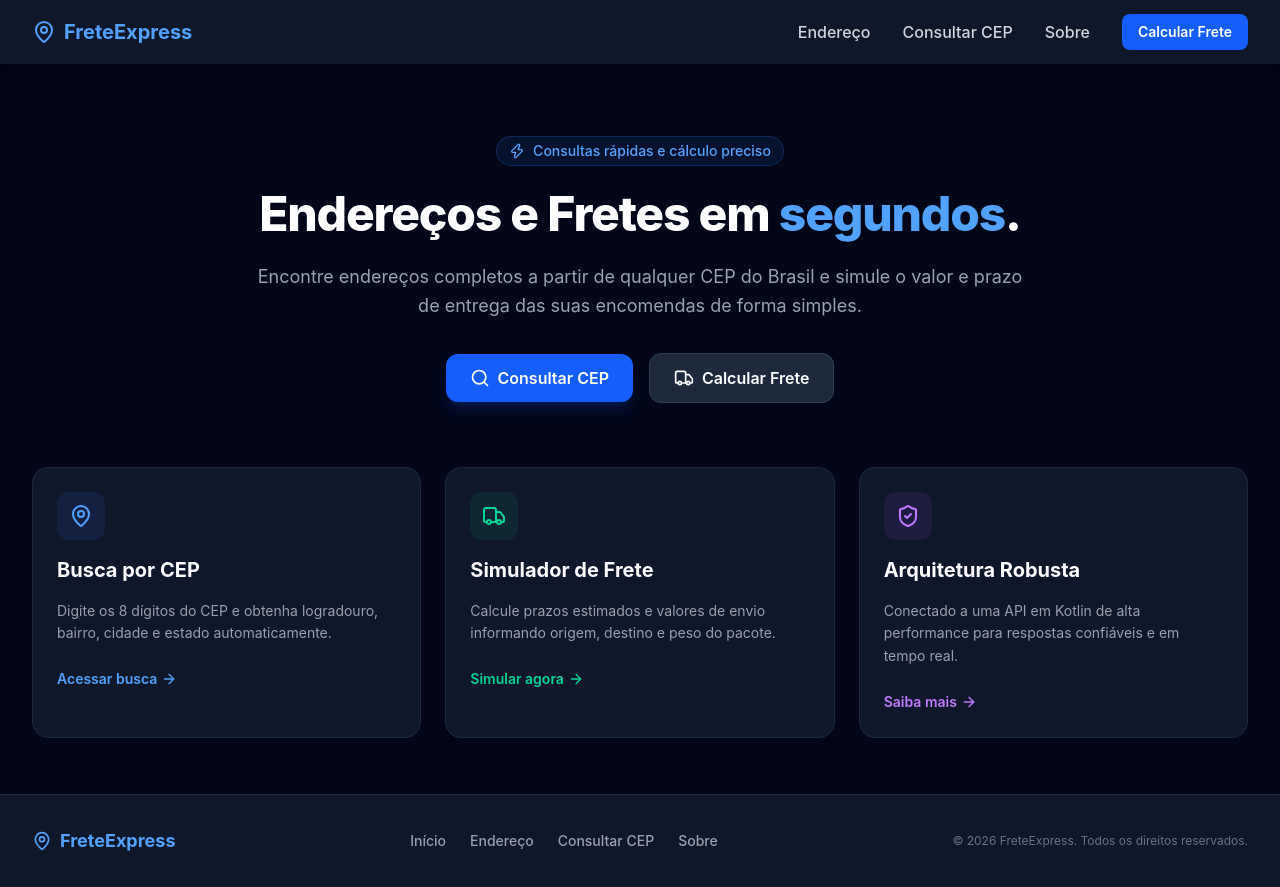
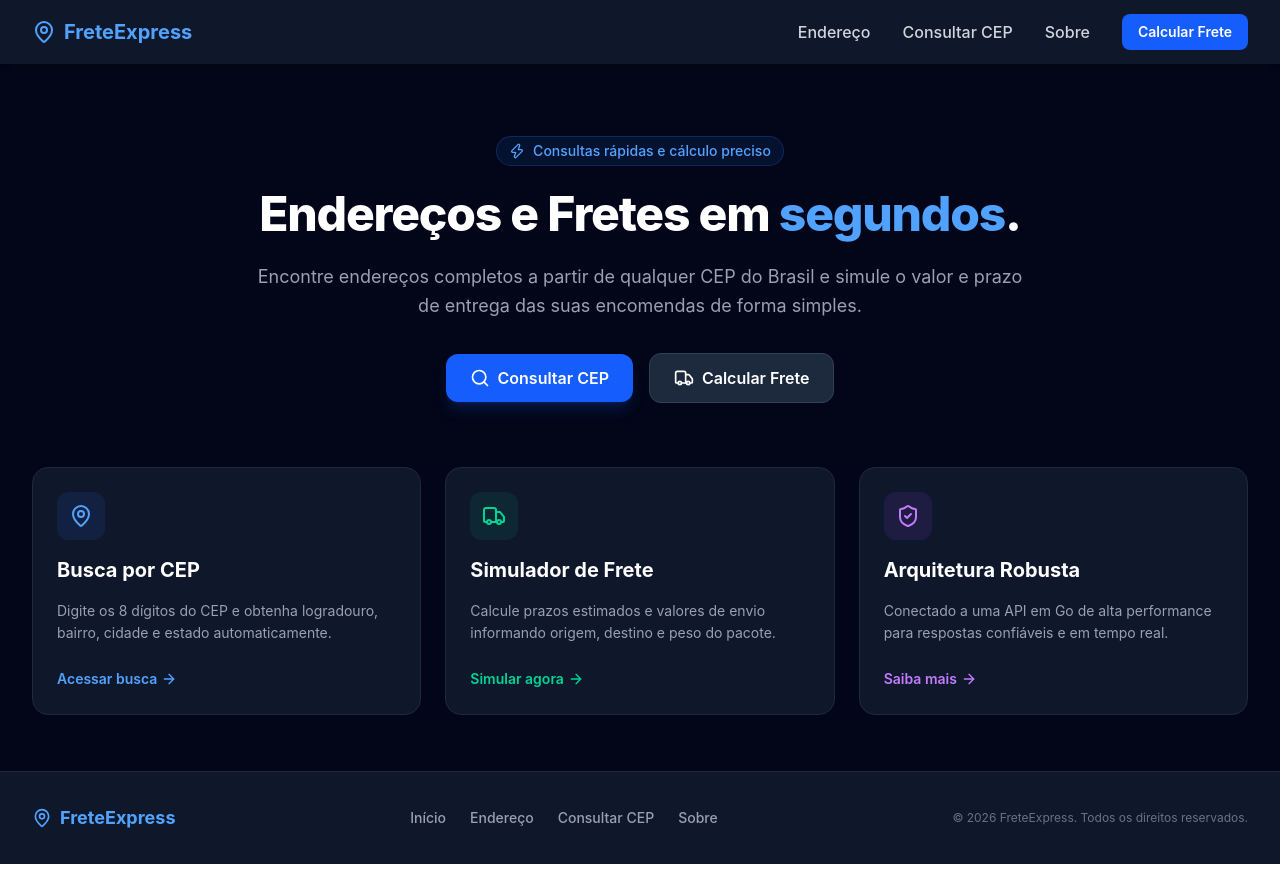
Before and after one commit to DocCaio/Flash-Courier, a React (Vite) app: page / in a window 1280 px wide. After the commit the page ends 864 px from the top, so only its background shows below. Built offline with nearby package versions, Linux system fonts and the light colour scheme; no server answers.

Commit message:
Fix: Card inscription

```diff
--- a/src/pages/Home.tsx
+++ b/src/pages/Home.tsx
@@ -83,7 +83,7 @@ export default function Home() {
           </div>
           <h3 className="text-xl font-bold text-white">Arquitetura Robusta</h3>
           <p className="text-gray-400 text-sm leading-relaxed">
-            Conectado a uma API em Kotlin de alta performance para respostas confiáveis e em tempo real.
+            Conectado a uma API em Go de alta performance para respostas confiáveis e em tempo real.
           </p>
           <Link
             to="/sobre"
```
